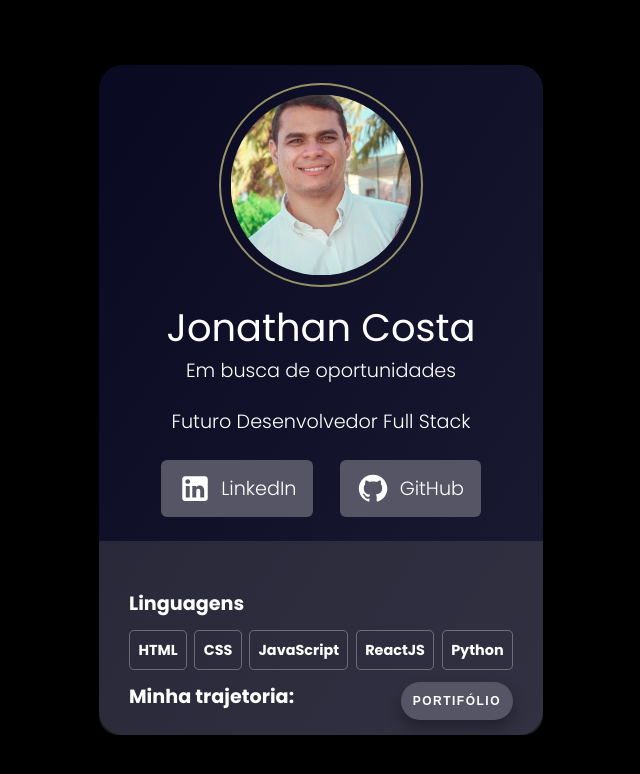
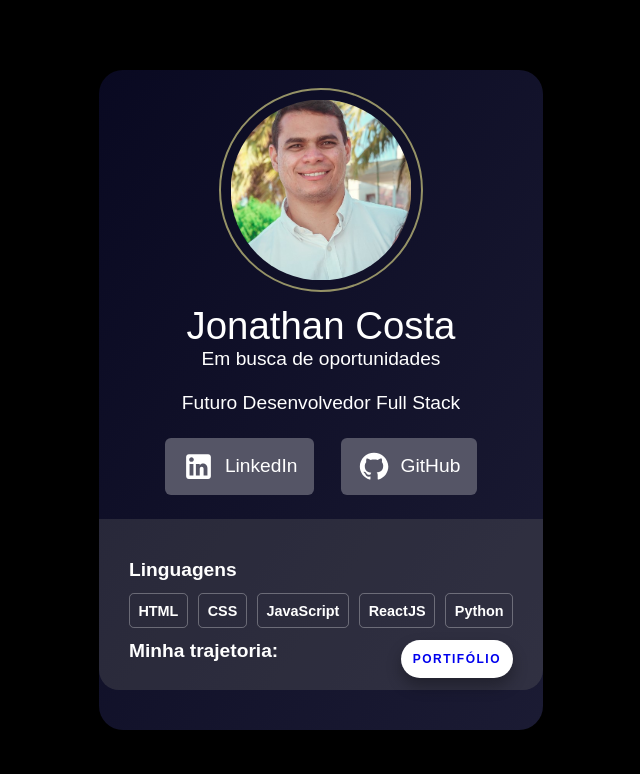
Before and after one commit to jonathandcosta/jonathandcosta.github.io-card_person, a plain HTML site: page index.html in a window 1280 px wide. Shown: the whole page, without its empty margins (319-959 px from the left). Drawn offline with Linux system fonts and the light colour scheme.

Commit message:
adicionado função ao botão portifólio

```diff
--- a/assets/style.css
+++ b/assets/style.css
@@ -1,7 +1,7 @@
 :root {
   font-size: 75.0%;
 }
-
+@import url('https://fonts.googleapis.com/css2?family=Jura:wght@300;400;700&display=swap');
 * {
   margin: 0;
   padding: 0;
@@ -11,7 +11,7 @@
 
 body {
   -webkit-font-smoothing: antialiased;
-  font-family: "Poppins", sans-serif;
+  font-family: "Jura", sans-serif;
 }
 
 button {
@@ -203,14 +203,18 @@ button {
 }
 
 /* From uiverse.io */
+a {
+  list-style: none;
+  text-decoration: none;
+}
 button {
   padding: 1em;
   font-size: 12px;
   text-transform: uppercase;
   letter-spacing: 1.5px;
   font-weight: 700;
-  color: #fff;
-  background-color: #556;
+  color: #000;
+  background-color: #fff;
   border: none;
   border-radius: 45px;
   box-shadow: 0px 8px 15px rgba(0, 0, 0, 0.3);
--- a/index.html
+++ b/index.html
@@ -45,7 +45,11 @@
           <br>
           <br>
           <div>
-            <button> <a href="https://github.com/jonathandcosta" target="_blank"></a> Portifólio</button>
+            <button>
+              <a href="https://github.com/jonathandcosta" target="_blank"> Portifólio</a>
+            </button>
+
+
           </div>
         </div>
       </footer>
```
